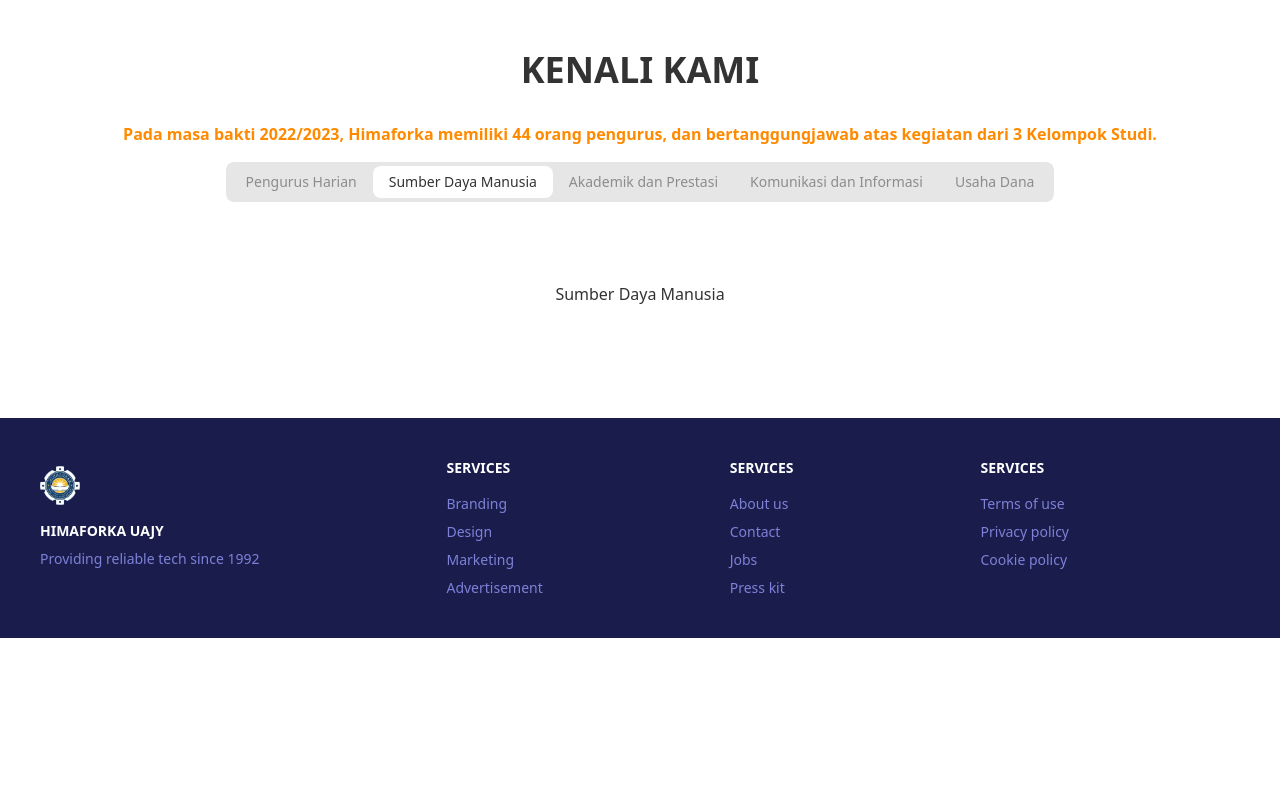
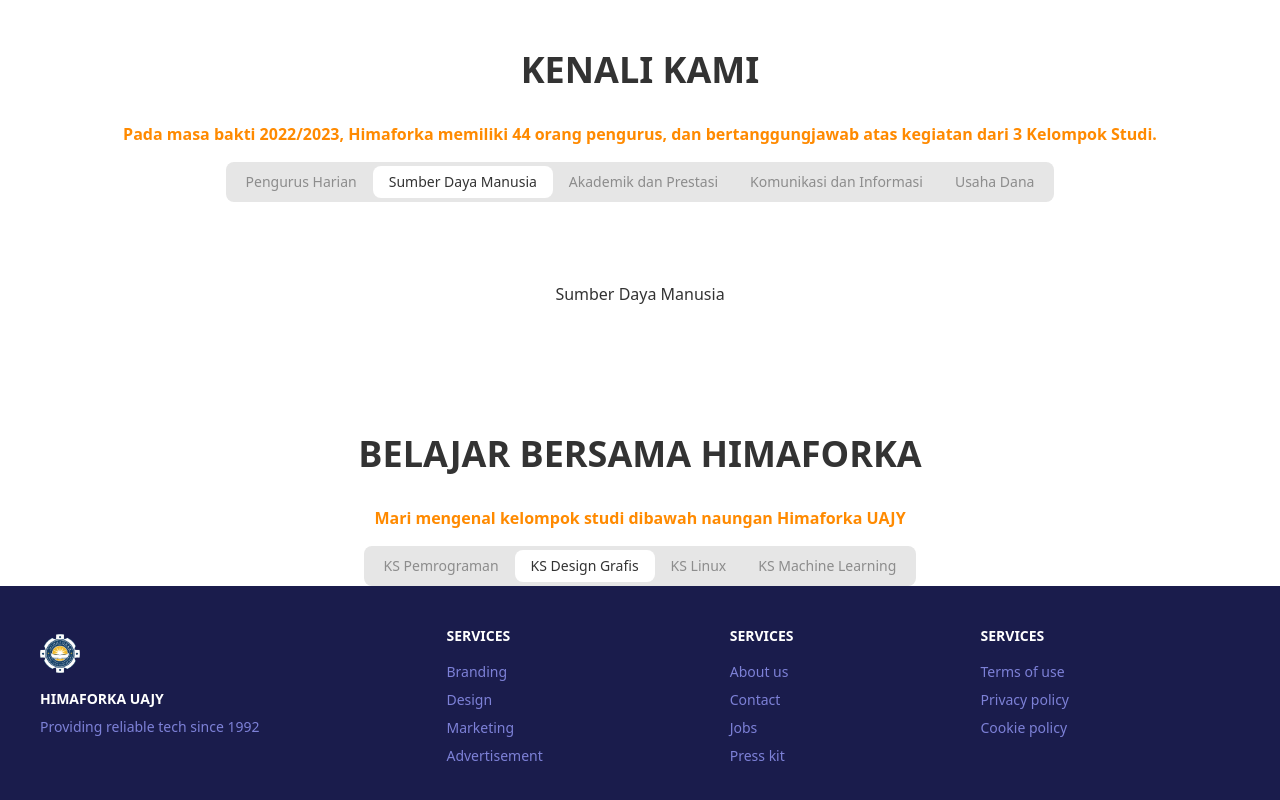
Before and after one commit to GabrielAllba/Himaforka-UAJY-2023, a Next.js app: page / in a window 1280 px wide. Shown: the part 2666-3466 px from the top of the page. Before the commit the page ends 3304 px from the top, so only its background shows below. Built offline with nearby package versions, Linux system fonts and the light colour scheme.

Commit message:
add belajar bersama in page

```diff
--- a/src/app/page.tsx
+++ b/src/app/page.tsx
@@ -1,3 +1,4 @@
+import BelajarBersama from "@/components/belajarbersama";
 import Hero from "@/components/hero";
 import Informasiterbaru from "@/components/informasiterbaru";
 import Kenalikami from "@/components/kenalikami";
@@ -12,6 +13,7 @@
       <Informasiterbaru></Informasiterbaru>
       <Whatwedo></Whatwedo>
       <Kenalikami></Kenalikami>
+      <BelajarBersama></BelajarBersama>
     </main>
   );
 };
```
